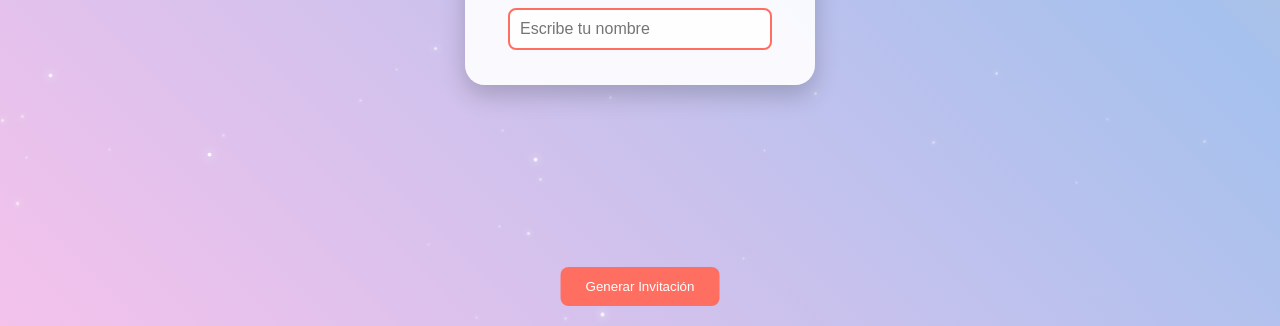
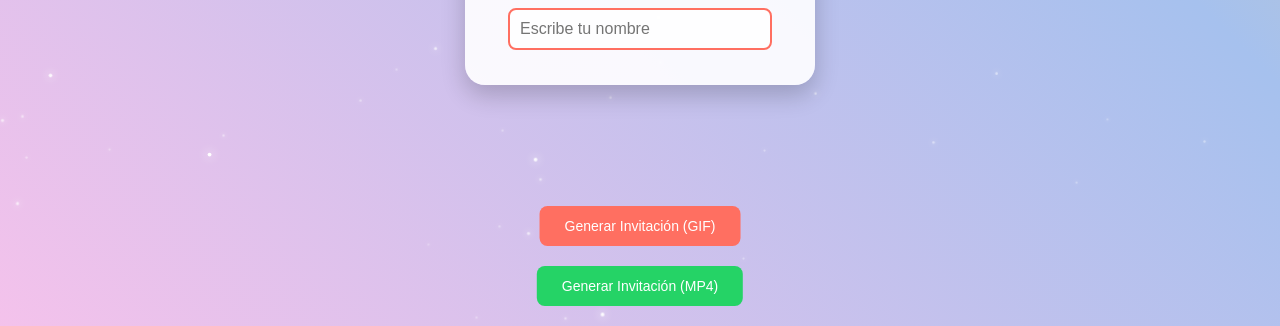
Before and after one commit to rapuhuanga/rapuhuanga.github.io, a plain HTML site: page index.html in a window 1280 px wide. Shown: the part 474-800 px from the top of the page. Drawn offline with Linux system fonts and the light colour scheme.

Commit message:
worker gif

```diff
--- a/index.html
+++ b/index.html
@@ -8,6 +8,7 @@
     <script src="scripts/html2canvas.min.js"></script>
     <script src="scripts/gif.js"></script>
     <script src="scripts/gif.worker.js"></script>
+    <script src="https://unpkg.com/@ffmpeg/ffmpeg@0.11.6/dist/ffmpeg.min.js"></script>
     <style>
         body {
             margin: 0;
@@ -122,11 +123,8 @@
             display: none !important;
         }
 
-        #download-btn {
+        .download-btn {
             position: fixed;
-            bottom: 20px;
-            left: 50%;
-            transform: translateX(-50%);
             padding: 12px 25px;
             background-color: #ff6f61;
             color: white;
@@ -134,6 +132,20 @@
             border-radius: 8px;
             cursor: pointer;
             z-index: 100;
+            font-size: 14px;
+        }
+
+        #download-gif {
+            bottom: 80px;
+            left: 50%;
+            transform: translateX(-50%);
+        }
+
+        #download-mp4 {
+            bottom: 20px;
+            left: 50%;
+            transform: translateX(-50%);
+            background-color: #25D366;
         }
     </style>
 </head>
@@ -152,7 +164,8 @@
         <input type="text" id="nombre" placeholder="Escribe tu nombre">
     </div>
 
-    <button id="download-btn" onclick="generateGIF()">Generar Invitación</button>
+    <button id="download-gif" class="download-btn" onclick="generateGIF()">Generar Invitación (GIF)</button>
+    <button id="download-mp4" class="download-btn" onclick="generateMP4()">Generar Invitación (MP4)</button>
 
     <script>
         // Crear estrellas animadas
@@ -173,8 +186,8 @@
                 return;
             }
 
-            const btn = document.getElementById('download-btn');
-            btn.classList.add('hide-in-gif');
+            const btn = document.getElementById('download-gif');
+            btn.disabled = true;
             btn.textContent = "Generando GIF...";
 
             const card = document.getElementById('invitation-card');
@@ -201,7 +214,7 @@
                             logging: false,
                             useCORS: true,
                             backgroundColor: null,
-                            ignoreElements: (el) => el.id === 'download-btn'
+                            ignoreElements: (el) => el.id === 'download-gif' || el.id === 'download-mp4'
                         });
                         gif.addFrame(canvas, { delay: 100 });
                         resolve();
@@ -216,9 +229,82 @@
                 link.download = `Invitacion_${nombre}.gif`;
                 link.click();
 
-                btn.classList.remove('hide-in-gif');
-                btn.textContent = "Generar Invitación";
+                btn.disabled = false;
+                btn.textContent = "Generar Invitación (GIF)";
             }).render();
+        }
+
+        // Función para generar MP4
+        async function generateMP4() {
+            const nombre = document.getElementById('nombre').value;
+            if (!nombre) {
+                alert("Por favor, escribe tu nombre");
+                return;
+            }
+
+            const btn = document.getElementById('download-mp4');
+            btn.disabled = true;
+            btn.textContent = "Generando MP4...";
+
+            const card = document.getElementById('invitation-card');
+            const { createFFmpeg, fetchFile } = FFmpeg;
+            const ffmpeg = createFFmpeg({ log: true });
+
+            // 1. Capturar frames
+            const frames = [];
+
+            for(let i = 0; i < 30; i++) {
+                await new Promise(resolve => {
+                    void card.offsetWidth; // Forzar reflow
+
+                    setTimeout(async () => {
+                        const canvas = await html2canvas(card, {
+                            scale: 1,
+                            logging: false,
+                            backgroundColor: null,
+                            ignoreElements: (el) => el.id === 'download-gif' || el.id === 'download-mp4'
+                        });
+                        frames.push(canvas.toDataURL('image/png'));
+                        resolve();
+                    }, 50);
+                });
+                await new Promise(r => setTimeout(r, 100));
+            }
+
+            // 2. Convertir a video
+            if (!ffmpeg.isLoaded()) {
+                await ffmpeg.load();
+            }
+
+            // Subir cada frame
+            for (let i = 0; i < frames.length; i++) {
+                const frameName = `frame${i.toString().padStart(3, '0')}.png`;
+                ffmpeg.FS('writeFile', frameName, await fetchFile(frames[i]));
+            }
+
+            // Ejecutar FFmpeg
+            await ffmpeg.run(
+                '-framerate', '15',
+                '-i', 'frame%03d.png',
+                '-c:v', 'libx264',
+                '-pix_fmt', 'yuv420p',
+                '-vf', `scale=${card.offsetWidth}:${card.offsetHeight}`,
+                '-loop', '1',
+                '-r', '15',
+                '-fs', '2M', // Limitar a 2MB
+                'output.mp4'
+            );
+
+            // Descargar
+            const data = ffmpeg.FS('readFile', 'output.mp4');
+            const url = URL.createObjectURL(new Blob([data.buffer], { type: 'video/mp4' }));
+            const a = document.createElement('a');
+            a.href = url;
+            a.download = `Invitacion_${nombre}.mp4`;
+            a.click();
+
+            btn.disabled = false;
+            btn.textContent = "Generar Invitación (MP4)";
         }
     </script>
 </body>
```
